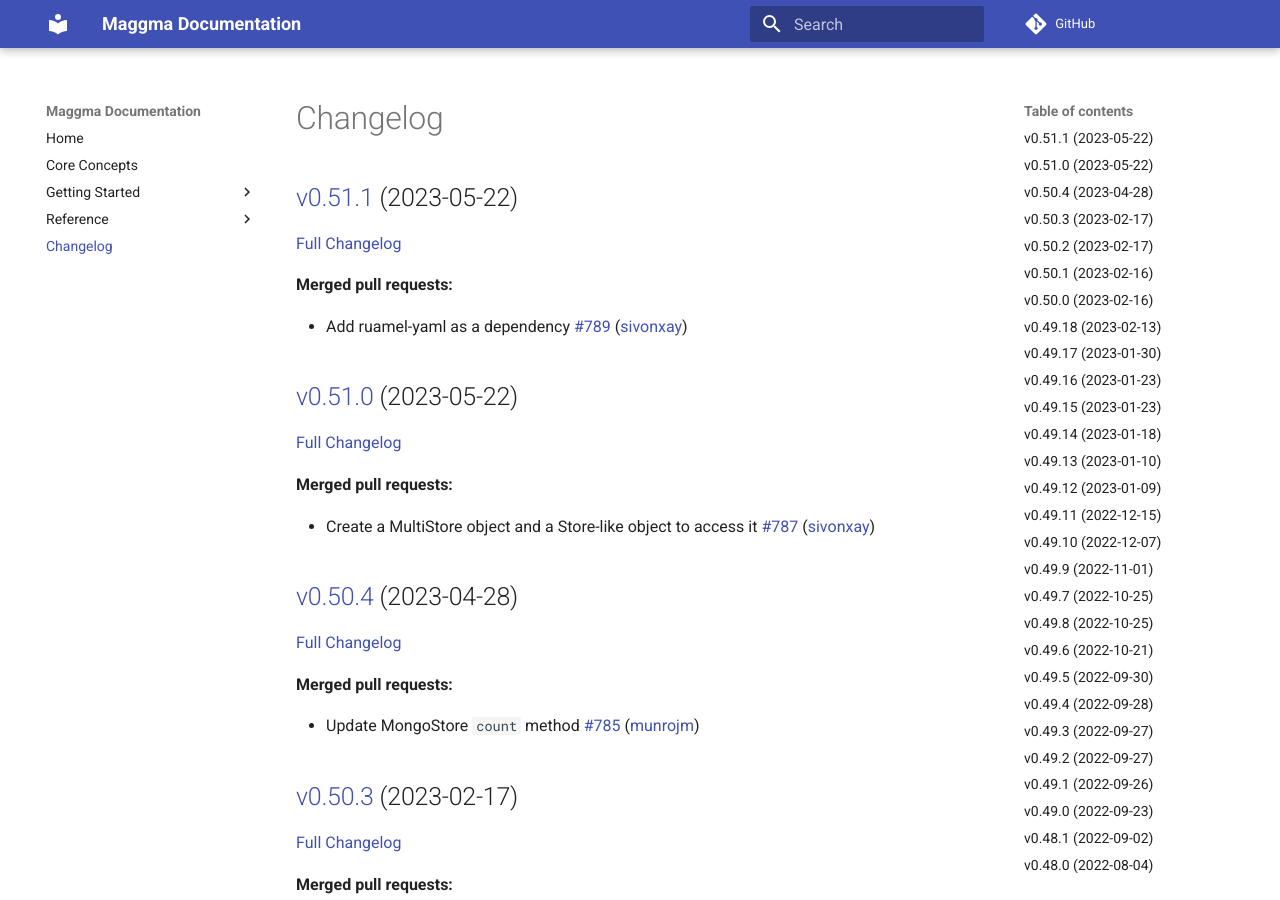
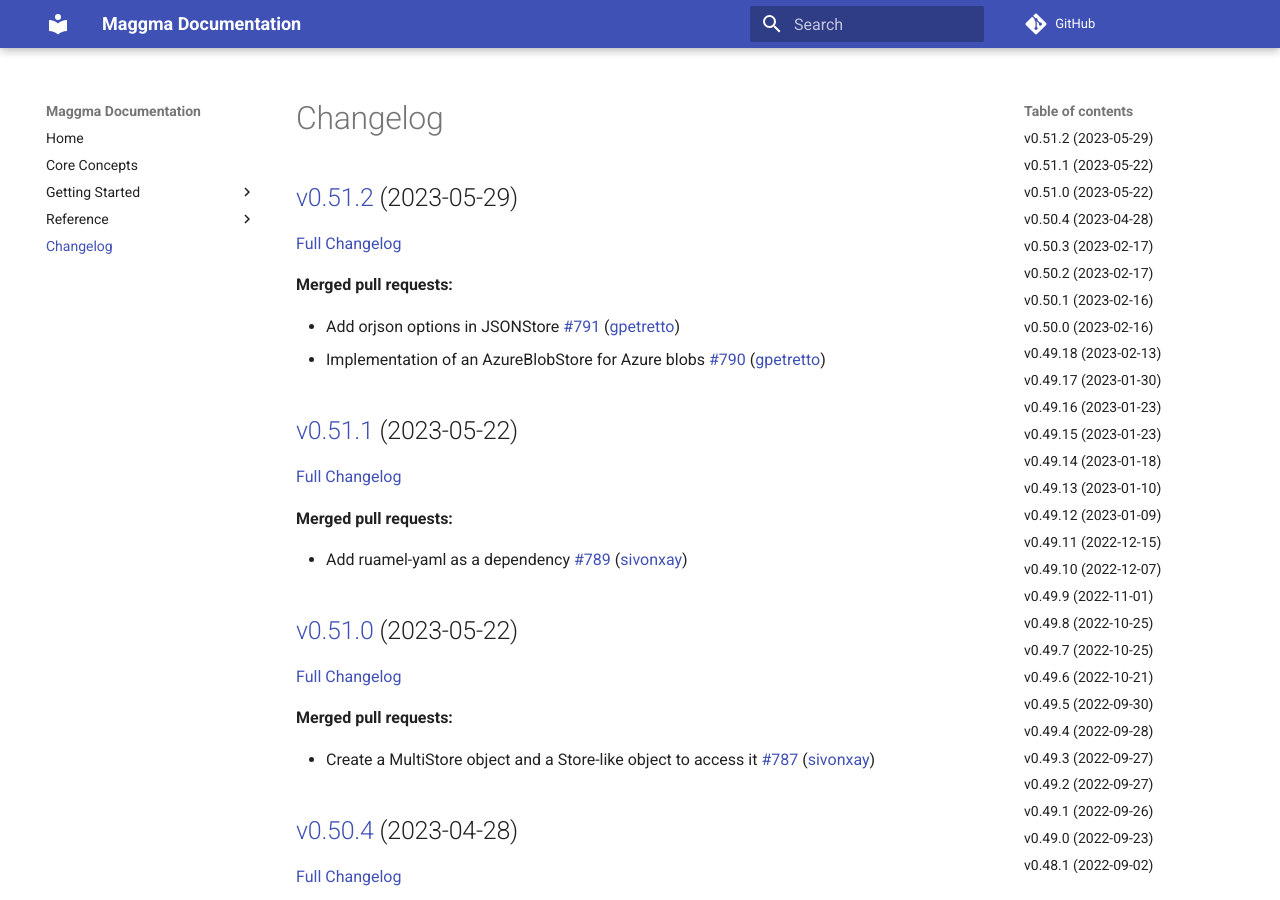
Before and after one commit to materialsproject/maggma, an MkDocs documentation site: the page built from docs/CHANGELOG.md, in a window 1280 px wide and 900 px high. Built offline with MkDocs 1.6.1 and Material for MkDocs 9.7.7, drawn with Linux system fonts in a browser that asks for light colours; comment, search, counter and statistics services are not loaded; some of the changed text lies outside the part shown.

Commit message:
Updated CHANGELOG.md

```diff
--- a/docs/CHANGELOG.md
+++ b/docs/CHANGELOG.md
@@ -1,4 +1,13 @@
 # Changelog
+
+## [v0.51.2](https://github.com/materialsproject/maggma/tree/v0.51.2) (2023-05-29)
+
+[Full Changelog](https://github.com/materialsproject/maggma/compare/v0.51.1...v0.51.2)
+
+**Merged pull requests:**
+
+- Add orjson options in JSONStore [\#791](https://github.com/materialsproject/maggma/pull/791) ([gpetretto](https://github.com/gpetretto))
+- Implementation of an AzureBlobStore for Azure blobs [\#790](https://github.com/materialsproject/maggma/pull/790) ([gpetretto](https://github.com/gpetretto))
 
 ## [v0.51.1](https://github.com/materialsproject/maggma/tree/v0.51.1) (2023-05-22)
 
@@ -130,19 +139,19 @@
 
 ## [v0.49.9](https://github.com/materialsproject/maggma/tree/v0.49.9) (2022-11-01)
 
-[Full Changelog](https://github.com/materialsproject/maggma/compare/v0.49.7...v0.49.9)
+[Full Changelog](https://github.com/materialsproject/maggma/compare/v0.49.8...v0.49.9)
 
 **Merged pull requests:**
 
 - Parse datetime with dateutil [\#741](https://github.com/materialsproject/maggma/pull/741) ([munrojm](https://github.com/munrojm))
 
+## [v0.49.8](https://github.com/materialsproject/maggma/tree/v0.49.8) (2022-10-25)
+
+[Full Changelog](https://github.com/materialsproject/maggma/compare/v0.49.7...v0.49.8)
+
 ## [v0.49.7](https://github.com/materialsproject/maggma/tree/v0.49.7) (2022-10-25)
 
-[Full Changelog](https://github.com/materialsproject/maggma/compare/v0.49.8...v0.49.7)
-
-## [v0.49.8](https://github.com/materialsproject/maggma/tree/v0.49.8) (2022-10-25)
-
-[Full Changelog](https://github.com/materialsproject/maggma/compare/v0.49.6...v0.49.8)
+[Full Changelog](https://github.com/materialsproject/maggma/compare/v0.49.6...v0.49.7)
 
 **Merged pull requests:**
 
```
